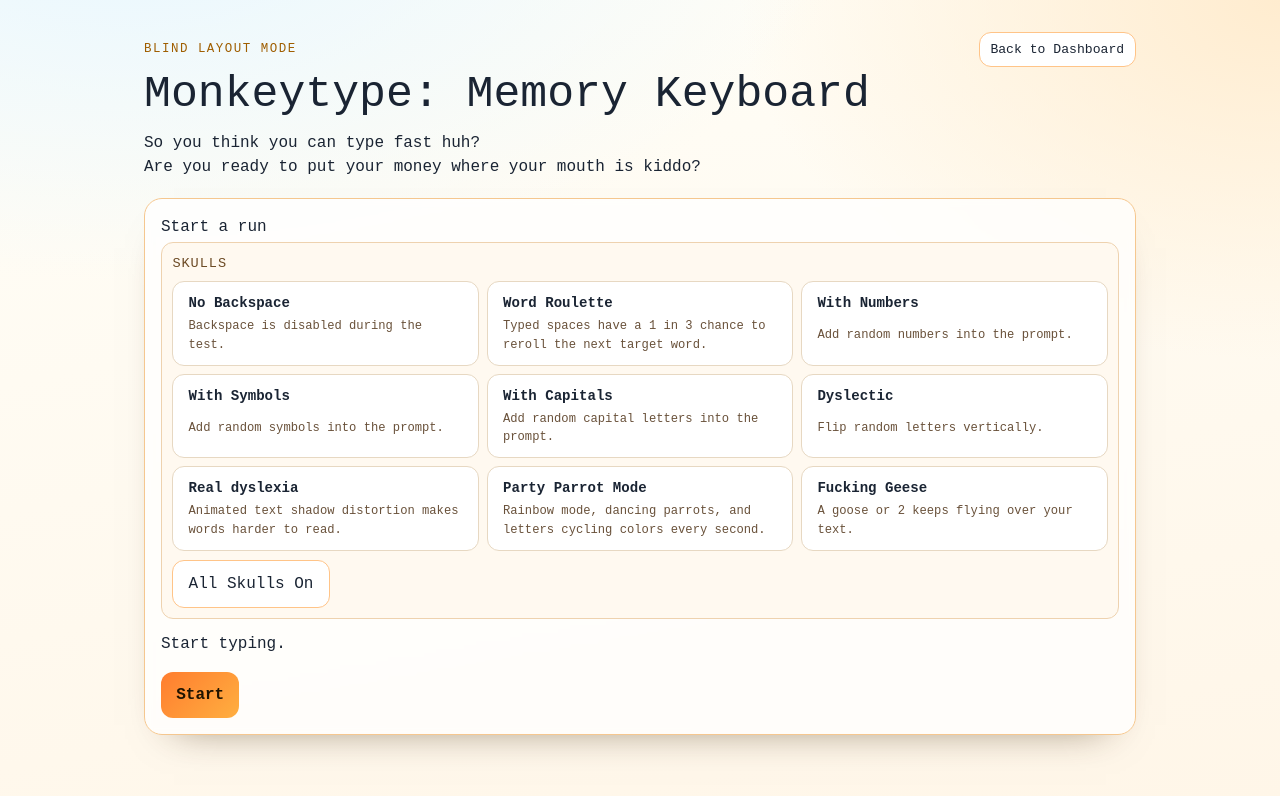
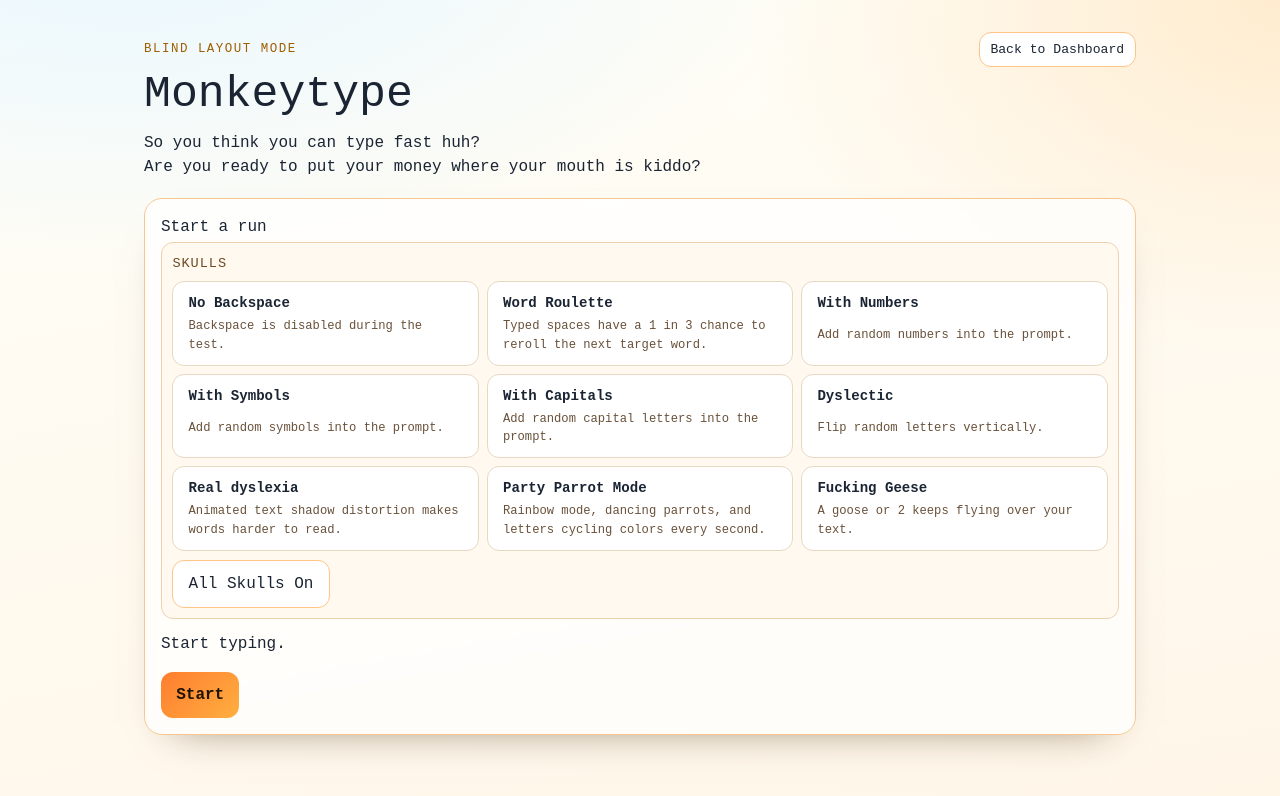
Before and after one commit to jevido/monkeytype, a SvelteKit app: page / in a window 1280 px wide. Shown: the top 796 px of the page. Built offline with nearby package versions, Linux system fonts and the light colour scheme.

Commit message:
fix: remove memory

```diff
--- a/src/routes/+page.svelte
+++ b/src/routes/+page.svelte
@@ -241,7 +241,7 @@
 	function buildShareText(url) {
 		const skullSummary = activeSkullNames.length ? activeSkullNames.join(', ') : 'None';
 		return [
-			'Monkeytype: Memory Keyboard Challenge',
+			'Monkeytype: Challenge',
 			`I scored ${wpm.toFixed(1)} WPM at ${accuracy.toFixed(1)}% accuracy.`,
 			`Skulls on: ${skullSummary}`,
 			url
@@ -595,7 +595,7 @@
 			<p class="eyebrow">Blind Layout Mode</p>
 			<button class="ghost dashboard-btn" onclick={goToDashboard}>Back to Dashboard</button>
 		</div>
-		<h1>Monkeytype: Memory Keyboard</h1>
+		<h1>Monkeytype</h1>
 		<p>So you think you can type fast huh?</p>
 		<p>Are you ready to put your money where your mouth is kiddo?</p>
 	</header>
```
